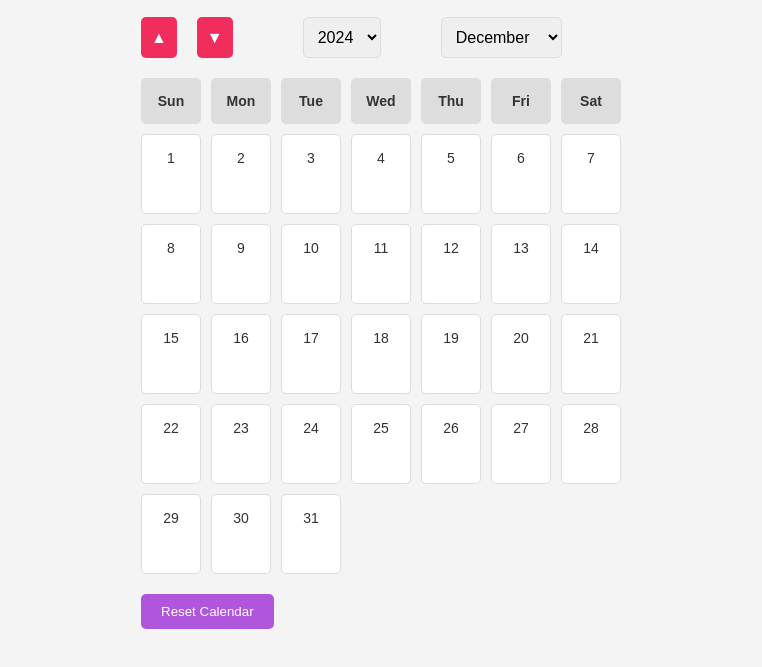
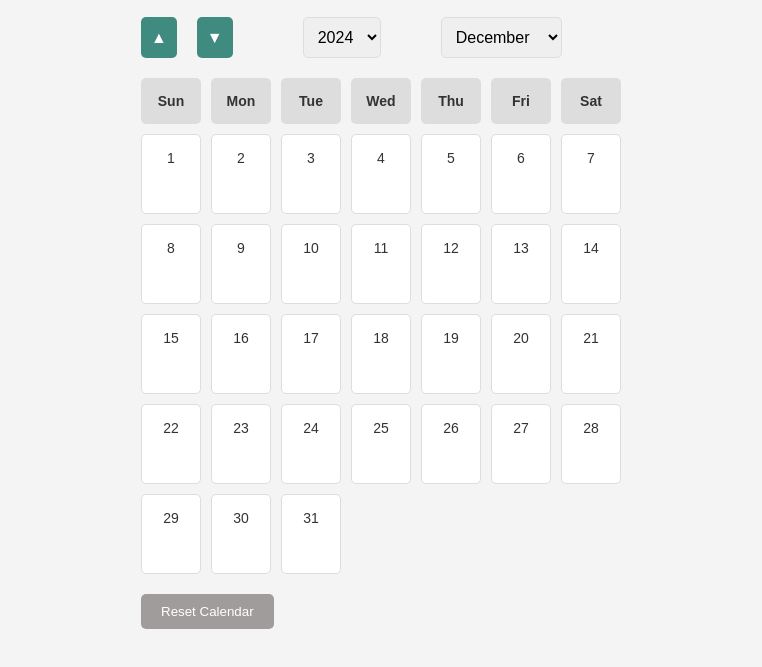
Before and after one commit to dmababangloob/calendar, a plain HTML site: page index.html in a window 1280 px wide. Shown: the part 107-774 px from the top of the page, without its empty margins (259-1021 px from the left). Drawn offline with Linux system fonts and the light colour scheme.

Commit message:
Fix color of buttons

```diff
--- a/styles.css
+++ b/styles.css
@@ -160,7 +160,7 @@ header {
 .reset-btn {
   padding: 10px 20px;
   margin-top: 20px;
-  background-color: rgb(176, 86, 221);
+  background-color: rgb(161, 156, 156);
   color: white;
   border: none;
   cursor: pointer;
@@ -179,7 +179,7 @@ body.light-mode {
 }
 
 body.light-mode .month-button {
-  background-color: #f12d5e;
+  background-color: #408b7f;
   color: white;
 }
 
```
